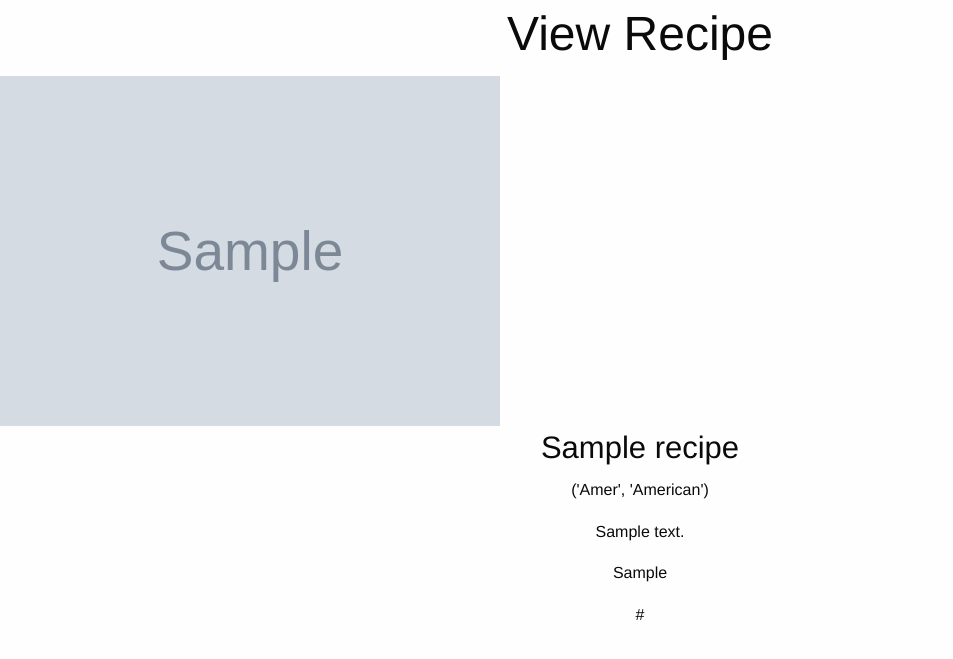
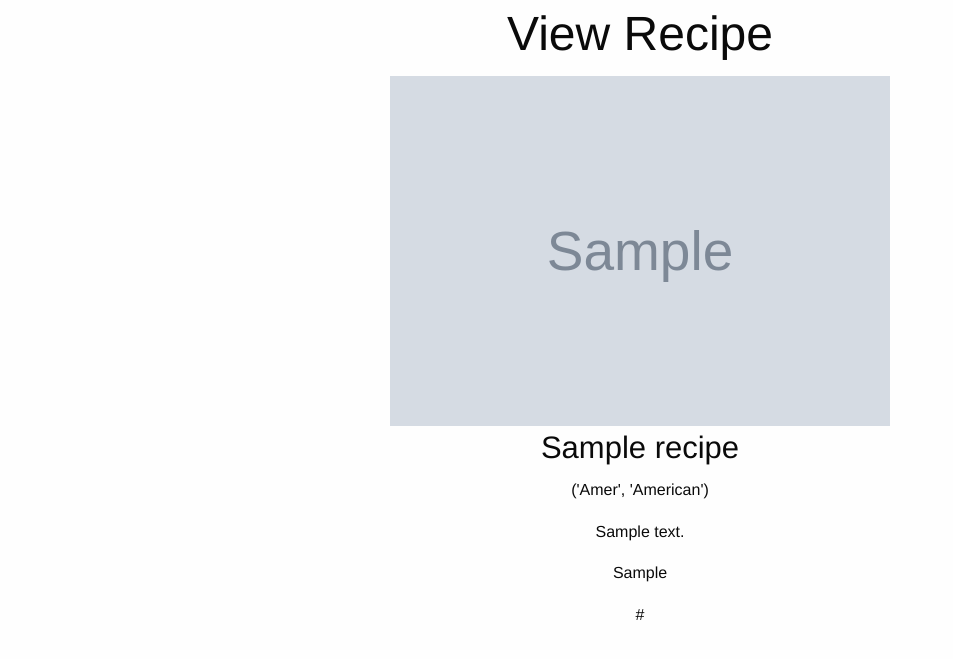
Before and after one commit to ckurland/CINS465-RecipeProject, a Django app: page /view/1/ in a window 1280 px wide. Shown: the part 54-713 px from the top of the page, without its empty margins (0-953 px from the left). Run offline with Django 3.2, Linux system fonts and the light colour scheme; a user stored in the database is signed in; tables that the repository leaves empty hold one stand-in row (values such as "Sample post"); grey boxes marked "Sample" are stand-in pictures; some libraries are stand-ins or nearby versions.

Commit message:
fixed view image display

```diff
--- a/mysite/myapp/static/css/app.css
+++ b/mysite/myapp/static/css/app.css
@@ -117,3 +117,11 @@
 	width: 500px;
 	height: 350px;
 }
+
+.view-image {
+	width: 500px;
+	height: 350px;
+  	display: block;
+ 	margin-left: auto;
+  	margin-right: auto;
+}
--- a/mysite/myapp/templates/viewRecipe.html
+++ b/mysite/myapp/templates/viewRecipe.html
@@ -5,7 +5,8 @@
 
 <h1 class="text-center">{{ opener }}</h1>
 
-<img class="image-resize" src="media/{{ Recipe.foodImage }}">
+<img class="view-image" src={{BASE_DIR}}/media/{{ Recipe.foodImage }}>
+
 <h3 class="text-center"> {{ Recipe.recipeName }} </h3>
 <p class="text-center"> {{ Recipe.foodCategories.1 }} </p>
 <p class="text-center"> {{ Recipe.recipeDescription }} </p>
--- a/mysite/mysite/settings.py
+++ b/mysite/mysite/settings.py
@@ -26,6 +26,8 @@ SECRET_KEY = '4we-+rs4d5i4ktj=$7_m^s-h=d)@ta*&%=5kh8$8h23o9zgd-4'
 DEBUG = True
 
 ALLOWED_HOSTS = []
+
+LOGIN_REDIRECT_URL = '/'
 
 
 # Application definition
```
